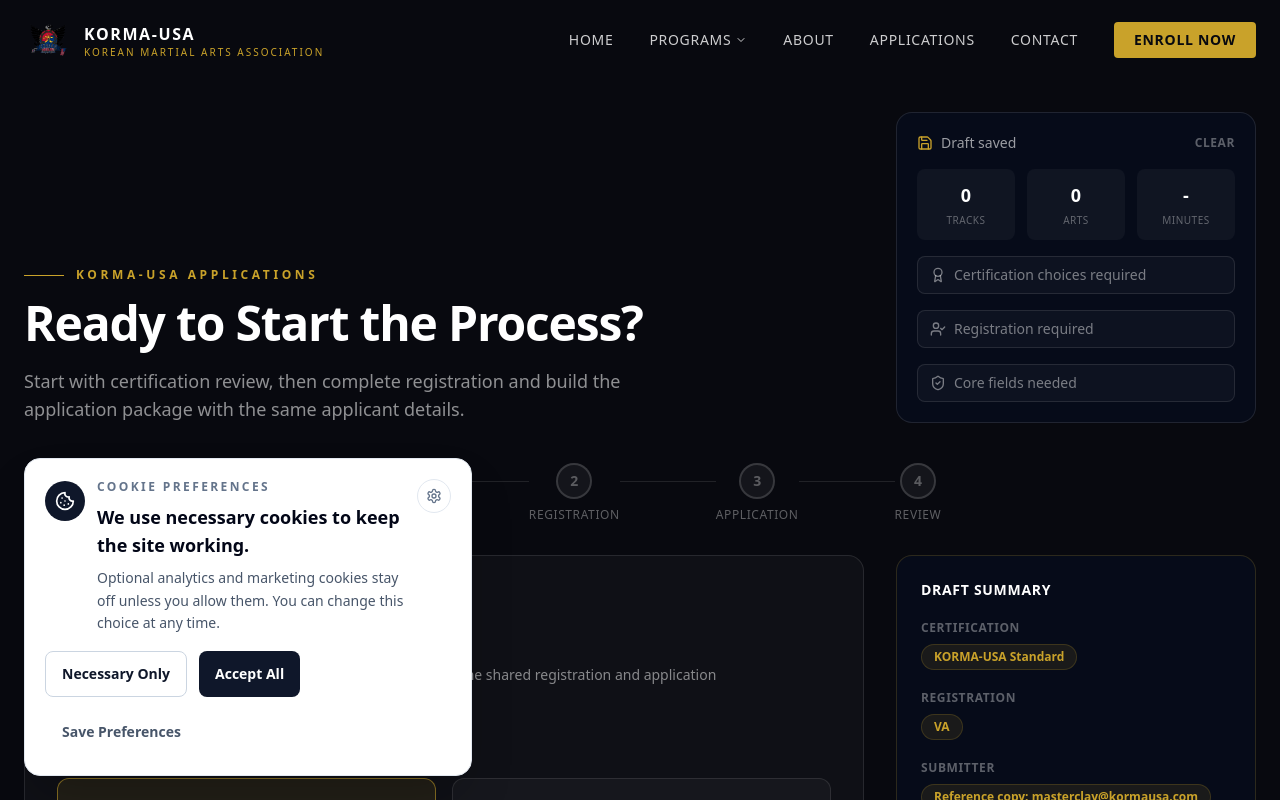
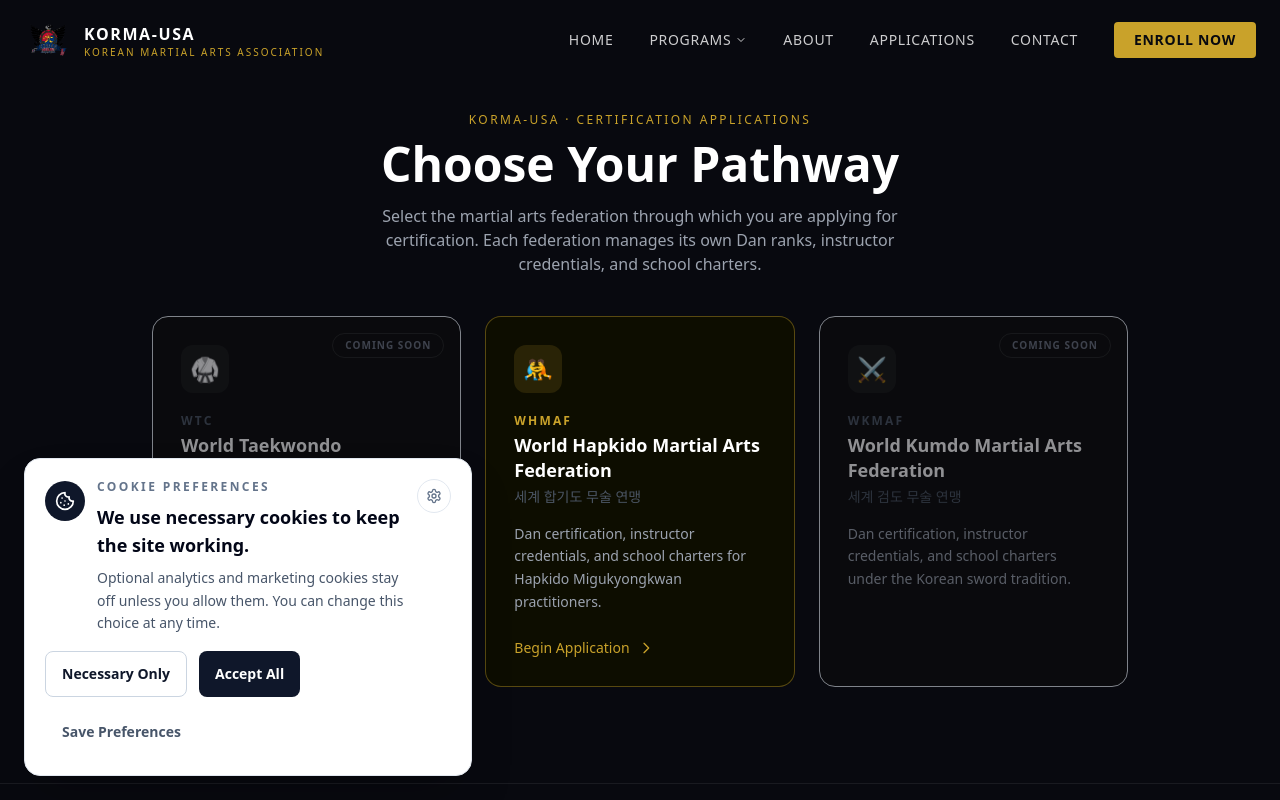
Before and after one commit to frankclay-SQG/kormausa-com, a Next.js app: page /applications in a window 1280 px wide. Shown: the top 800 px of the page. Built offline with nearby package versions, Linux system fonts and the light colour scheme.

Commit message:
Applications landing page: Choose Your Pathway cards + gold color scheme for WHMAF form

```diff
--- a/app/applications/page.tsx
+++ b/app/applications/page.tsx
@@ -1,19 +1,157 @@
 import type { Metadata } from "next";
-import { ApplicationBuilder } from "@/components/application/application-builder";
+import Link from "next/link";
 import { Footer } from "@/components/footer";
 import { Navbar } from "@/components/navbar";
 
 export const metadata: Metadata = {
   title: "Applications | KORMA-USA",
   description:
-    "Start with certification review, then complete KORMA-USA registration and application details for school registration, rank registration, or instructor certification.",
+    "Apply for certification through World Taekwondo Changmookwan, World Hapkido Martial Arts Federation, or World Kumdo Martial Arts Federation.",
+  keywords: "Korean martial arts,Taekwondo Changmookwan,Hapkido,Kumdo,KORMA-USA,certification application",
 };
+
+const federations = [
+  {
+    id: "wtc",
+    name: "World Taekwondo Changmookwan",
+    korean: "세계 창문관 태권도",
+    abbr: "WTC",
+    icon: "🥋",
+    description:
+      "Dan certification, instructor credentials, and school charters under the Changmookwan Taekwondo lineage.",
+    href: null, // coming soon
+    active: false,
+  },
+  {
+    id: "whmaf",
+    name: "World Hapkido Martial Arts Federation",
+    korean: "세계 합기도 무술 연맹",
+    abbr: "WHMAF",
+    icon: "🤼",
+    description:
+      "Dan certification, instructor credentials, and school charters for Hapkido Migukyongkwan practitioners.",
+    href: "/applications/whmaf/",
+    active: true,
+  },
+  {
+    id: "wkmaf",
+    name: "World Kumdo Martial Arts Federation",
+    korean: "세계 검도 무술 연맹",
+    abbr: "WKMAF",
+    icon: "⚔️",
+    description:
+      "Dan certification, instructor credentials, and school charters under the Korean sword tradition.",
+    href: null, // coming soon
+    active: false,
+  },
+];
 
 export default function ApplicationsPage() {
   return (
     <main className="min-h-screen bg-korma-dark">
       <Navbar />
-      <ApplicationBuilder />
+
+      {/* Hero */}
+      <section className="pt-28 pb-10 px-6 text-center">
+        <p className="text-xs tracking-[0.2em] uppercase text-korma-gold font-medium mb-3">
+          KORMA-USA · Certification Applications
+        </p>
+        <h1 className="text-4xl md:text-5xl font-bold text-white leading-tight mb-4">
+          Choose Your Pathway
+        </h1>
+        <p className="text-gray-400 max-w-xl mx-auto text-base">
+          Select the martial arts federation through which you are applying for
+          certification. Each federation manages its own Dan ranks, instructor
+          credentials, and school charters.
+        </p>
+      </section>
+
+      {/* Cards */}
+      <section className="max-w-5xl mx-auto px-6 pb-24 grid grid-cols-1 md:grid-cols-3 gap-6">
+        {federations.map((fed) => {
+          const inner = (
+            <div
+              className={[
+                "relative flex flex-col h-full rounded-2xl border p-7 transition-all duration-200",
+                fed.active
+                  ? "border-korma-gold/40 bg-[#0d0d00] hover:border-korma-gold hover:shadow-[0_0_32px_rgba(201,162,42,0.15)] cursor-pointer"
+                  : "border-white/8 bg-[#0c0c0c] opacity-55 cursor-not-allowed",
+              ].join(" ")}
+            >
+              {/* Coming soon badge */}
+              {!fed.active && (
+                <span className="absolute top-4 right-4 text-[10px] tracking-widest uppercase font-semibold text-gray-500 border border-white/10 rounded-full px-3 py-1">
+                  Coming Soon
+                </span>
+              )}
+
+              {/* Icon */}
+              <div
+                className={[
+                  "w-12 h-12 rounded-xl flex items-center justify-center text-2xl mb-5",
+                  fed.active ? "bg-korma-gold/15" : "bg-white/5",
+                ].join(" ")}
+              >
+                {fed.icon}
+              </div>
+
+              {/* Abbr */}
+              <p
+                className={[
+                  "text-xs tracking-[0.18em] uppercase font-semibold mb-1",
+                  fed.active ? "text-korma-gold" : "text-gray-600",
+                ].join(" ")}
+              >
+                {fed.abbr}
+              </p>
+
+              {/* Name */}
+              <h2 className="text-white font-bold text-lg leading-snug mb-1">
+                {fed.name}
+              </h2>
+
+              {/* Korean */}
+              <p className="text-gray-600 text-sm mb-4">{fed.korean}</p>
+
+              {/* Description */}
+              <p className="text-gray-400 text-sm leading-relaxed flex-1">
+                {fed.description}
+              </p>
+
+              {/* CTA */}
+              {fed.active && (
+                <div className="mt-6 flex items-center gap-2 text-korma-gold font-medium text-sm">
+                  Begin Application
+                  <svg
+                    className="w-4 h-4"
+                    fill="none"
+                    viewBox="0 0 24 24"
+                    stroke="currentColor"
+                    strokeWidth={2}
+                  >
+                    <path
+                      strokeLinecap="round"
+                      strokeLinejoin="round"
+                      d="M9 5l7 7-7 7"
+                    />
+                  </svg>
+                </div>
+              )}
+            </div>
+          );
+
+          return fed.active && fed.href ? (
+            <Link key={fed.id} href={fed.href} className="flex flex-col">
+              {inner}
+            </Link>
+          ) : (
+            <div key={fed.id} className="flex flex-col">
+              {inner}
+            </div>
+          );
+        })}
+      </section>
+
       <Footer />
     </main>
   );
--- a/public/applications/whmaf/index.html
+++ b/public/applications/whmaf/index.html
@@ -7,9 +7,9 @@
 <style>
 *{box-sizing:border-box;margin:0;padding:0}
 :root{
-  --red:#b71c1c;--red-light:#ef5350;--red-dark:#7f0000;
-  --bg:#0f0f0f;--bg2:#1a1a1a;--bg3:#242424;--bg4:#2e2e2e;
-  --border:#333;--border2:#444;
+  --red:#C9A22A;--red-light:#E8C547;--red-dark:#a07e1a;
+  --bg:#08090f;--bg2:#111218;--bg3:#1a1b22;--bg4:#22232c;
+  --border:#2a2b35;--border2:#383944;
   --text:#f0f0f0;--text2:#aaa;--text3:#666;
   --green:#4caf50;--green-bg:#071507;--green-border:#1a4a1a;
   --amber:#f59e0b;--amber-bg:#1a1200;--amber-border:#3d2c00;
@@ -24,7 +24,7 @@
 .hdr img{width:72px;height:72px;border-radius:50%;flex-shrink:0}
 .hdr-body h1{font-size:17px;font-weight:600;margin-bottom:2px}
 .hdr-body p{font-size:12px;color:var(--text2)}
-.hdr-badge{display:inline-flex;align-items:center;gap:5px;background:#3a0a0a;color:#ffaaaa;font-size:10px;padding:3px 10px;border-radius:100px;letter-spacing:.06em;font-weight:500;margin-bottom:6px}
+.hdr-badge{display:inline-flex;align-items:center;gap:5px;background:#1a1500;color:#E8C547;font-size:10px;padding:3px 10px;border-radius:100px;letter-spacing:.06em;font-weight:500;margin-bottom:6px}
 
 /* Progress */
 .progress-wrap{margin-bottom:16px}
@@ -88,7 +88,7 @@
 .cert-card.sel{border:1.5px solid var(--red)}
 .cert-card.locked{opacity:.4;cursor:not-allowed}
 .cert-icon{width:32px;height:32px;border-radius:7px;display:flex;align-items:center;justify-content:center;font-size:16px;margin-bottom:8px}
-.ci-d{background:#1a0d2e}
+.ci-d{background:#1a1500}
 .ci-i{background:#0d1829}
 .ci-s{background:#1a160a}
 .cert-card h3{font-size:12.5px;font-weight:600;margin-bottom:3px}
@@ -97,7 +97,7 @@
 .cert-detail.show{display:block}
 .rbadge{display:inline-block;font-size:10.5px;padding:3px 9px;border-radius:4px;margin-top:6px}
 .rbadge.ok{background:var(--green-bg);color:#86efac;border:.5px solid var(--green-border)}
-.rbadge.no{background:#1a0808;color:#f87171;border:.5px solid #5a1a1a}
+.rbadge.no{background:#1a1500;color:#E8C547;border:.5px solid #4a3a00}
 .rbadge.na{background:var(--bg4);color:var(--text3)}
 
 /* Photo / signature */
@@ -146,7 +146,7 @@
 .sep{height:.5px;background:var(--border);margin:14px 0}
 .tag{display:inline-flex;align-items:center;gap:4px;font-size:10.5px;padding:2px 8px;border-radius:100px;font-weight:500}
 .tag-green{background:var(--green-bg);color:#86efac;border:.5px solid var(--green-border)}
-.tag-red{background:#1a0808;color:#f87171}
+.tag-red{background:#1a1500;color:#E8C547}
 .tag-amber{background:var(--amber-bg);color:#fbbf24}
 </style>
 </head>
@@ -155,7 +155,7 @@
 
 <!-- HEADER -->
 <div class="hdr">
-  <div style="width:72px;height:72px;border-radius:50%;background:#b71c1c;display:flex;align-items:center;justify-content:center;flex-shrink:0;font-size:12px;font-weight:500;color:#fff;letter-spacing:.06em;text-align:center;line-height:1.2;">WHMAF</div>
+  <div style="width:72px;height:72px;border-radius:50%;background:#C9A22A;display:flex;align-items:center;justify-content:center;flex-shrink:0;font-size:12px;font-weight:500;color:#08090f;letter-spacing:.06em;text-align:center;line-height:1.2;">WHMAF</div>
   <div class="hdr-body">
     <div class="hdr-badge">🔐 WHMAF Official Application Portal</div>
     <h1>Certification &amp; Charter Application</h1>
```
